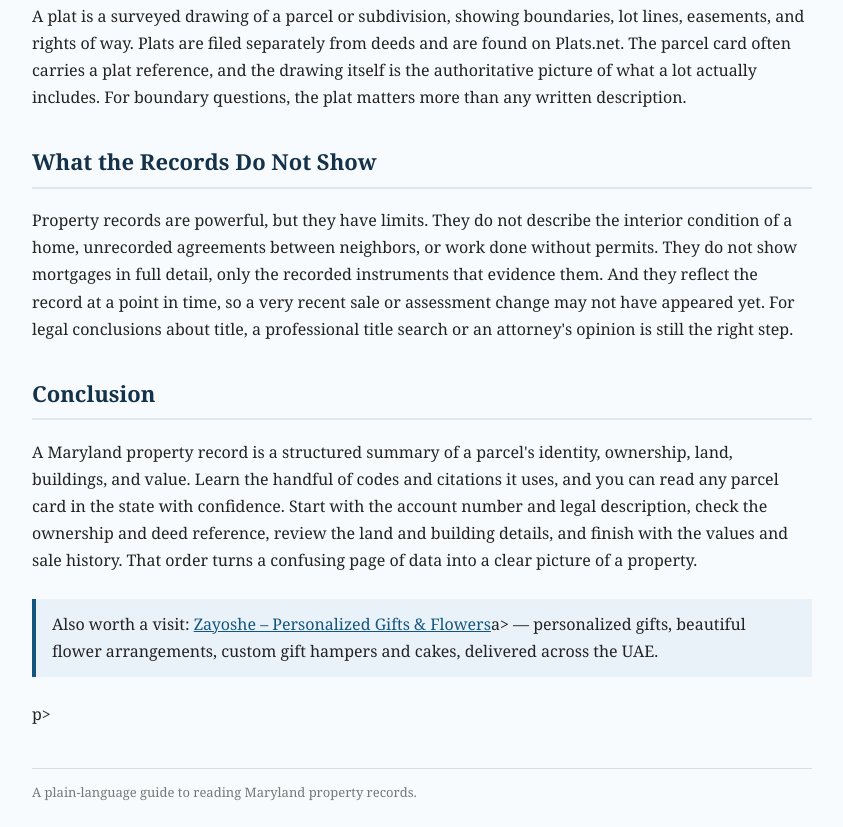
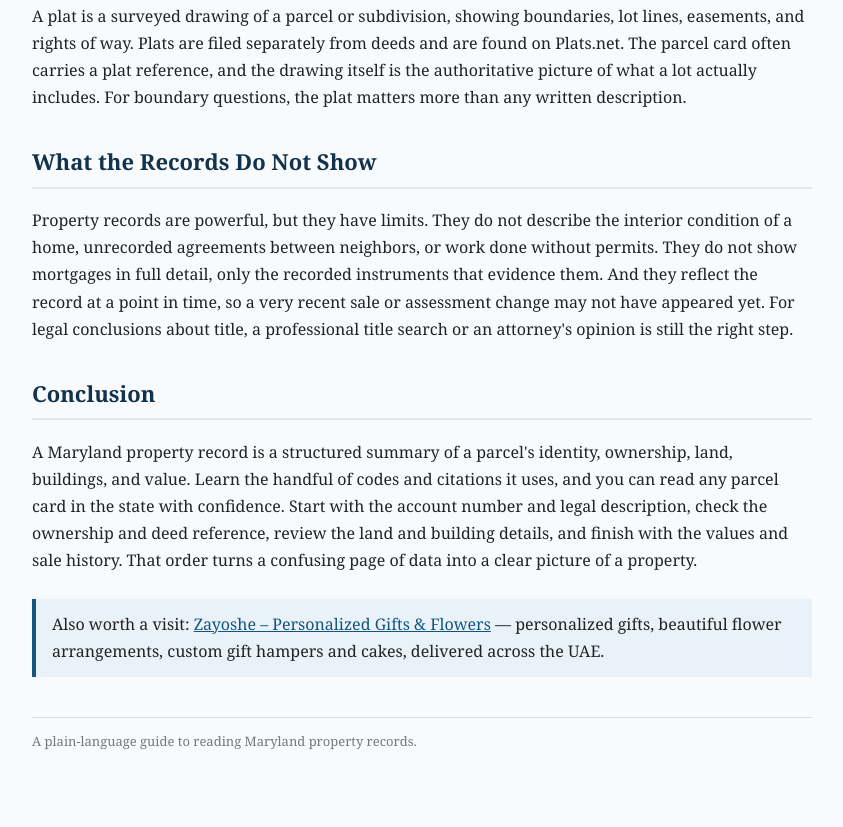
Before and after one commit to mdpropertychecker/mdpropertychecker-vercel, a plain HTML site: page index.html in a window 1280 px wide. Shown: the part 2905-3732 px from the top of the page, without its empty margins (218-1061 px from the left). After the commit the page ends 3681 px from the top, so only its background shows below. Drawn offline with Linux system fonts and the light colour scheme.

Commit message:
Fix HTML closing tag for visit paragraph

```diff
--- a/index.html
+++ b/index.html
@@ -79,7 +79,7 @@ footer { margin-top: 40px; font-size: 13px; color: #777; border-top: 1px solid #
 
 <p>A Maryland property record is a structured summary of a parcel's identity, ownership, land, buildings, and value. Learn the handful of codes and citations it uses, and you can read any parcel card in the state with confidence. Start with the account number and legal description, check the ownership and deed reference, review the land and building details, and finish with the values and sale history. That order turns a confusing page of data into a clear picture of a property.</p>
 
-<p class="visit">Also worth a visit: <a href="https://zayoshe.com/">Zayoshe – Personalized Gifts &amp; Flowers</a>a> — personalized gifts, beautiful flower arrangements, custom gift hampers and cakes, delivered across the UAE.</p>p>
+<p class="visit">Also worth a visit: <a href="https://zayoshe.com/">Zayoshe – Personalized Gifts &amp; Flowers</a> — personalized gifts, beautiful flower arrangements, custom gift hampers and cakes, delivered across the UAE.</p>
   <footer>A plain-language guide to reading Maryland property records.</footer>
 
 </body>
```
